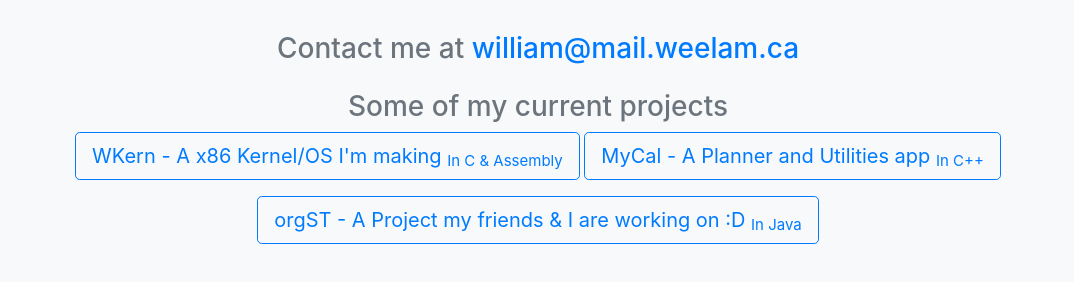
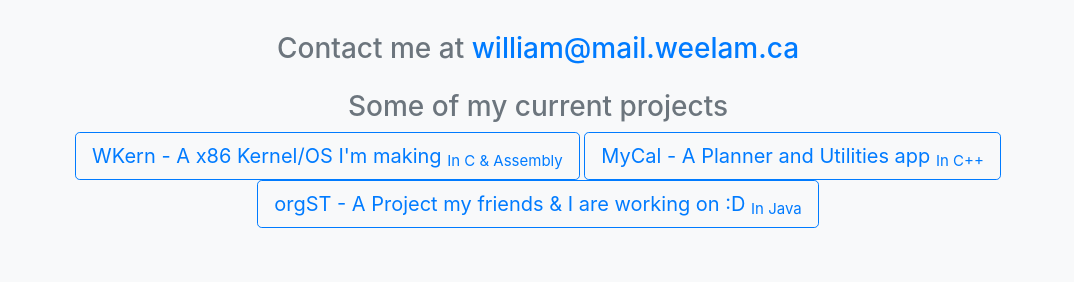
Before and after one commit to Wdboyes13/Wdboyes13.github.io, a plain HTML site: page index.html in a window 1280 px wide. Shown: the part 676-958 px from the top of the page, without its empty margins (102-1176 px from the left). Drawn offline with nearby package versions, Linux system fonts and the light colour scheme.

Commit message:
Finally an update

```diff
--- a/index.html
+++ b/index.html
@@ -19,9 +19,9 @@
         <iframe style="border-radius:12px" src="https://open.spotify.com/embed/playlist/3MRHnXdiXISxRELvTFydgI?utm_source=generator" width="80%" height="352" frameBorder="0" allowfullscreen="" allow="autoplay; clipboard-write; encrypted-media; fullscreen; picture-in-picture" loading="lazy"></iframe>
         <h3 class="text-secondary mt-5">Contact me at <a href="mailto:william@mail.weelam.ca">william@mail.weelam.ca</a></h3>
         <h3 class="text-secondary mt-4">Some of my current projects</h2>
-        <p class="btn btn-outline-primary btn-lg"><a href="https://github.com/Wdboyes13/wkern">WKern - A x86 Kernel/OS I'm making <sub>In C & Assembly</sub></a></p>
-        <p class="btn btn-outline-primary btn-lg"><a href="https://github.com/Wdboyes13/MyCal">MyCal - A Planner and Utilities app <sub>In C++</sub></a></p>
-        <p class="btn btn-outline-primary btn-lg"><a href="https://github.com/org-ST/orgST">orgST - A Project my friends & I are working on :D <sub>In Java</sub></a></p>
+        <a class="btn btn-outline-primary btn-lg" href="https://github.com/Wdboyes13/wkern">WKern - A x86 Kernel/OS I'm making <sub>In C & Assembly</sub></a>
+        <a class="btn btn-outline-primary btn-lg" href="https://github.com/Wdboyes13/MyCal">MyCal - A Planner and Utilities app <sub>In C++</sub></a>
+        <a class="btn btn-outline-primary btn-lg" href="https://github.com/org-ST/orgST">orgST - A Project my friends & I are working on :D <sub>In Java</sub></a>
     </div>
 
     <!-- Bootstrap JS & Popper (optional, for advanced interactions like tooltips) -->
```
